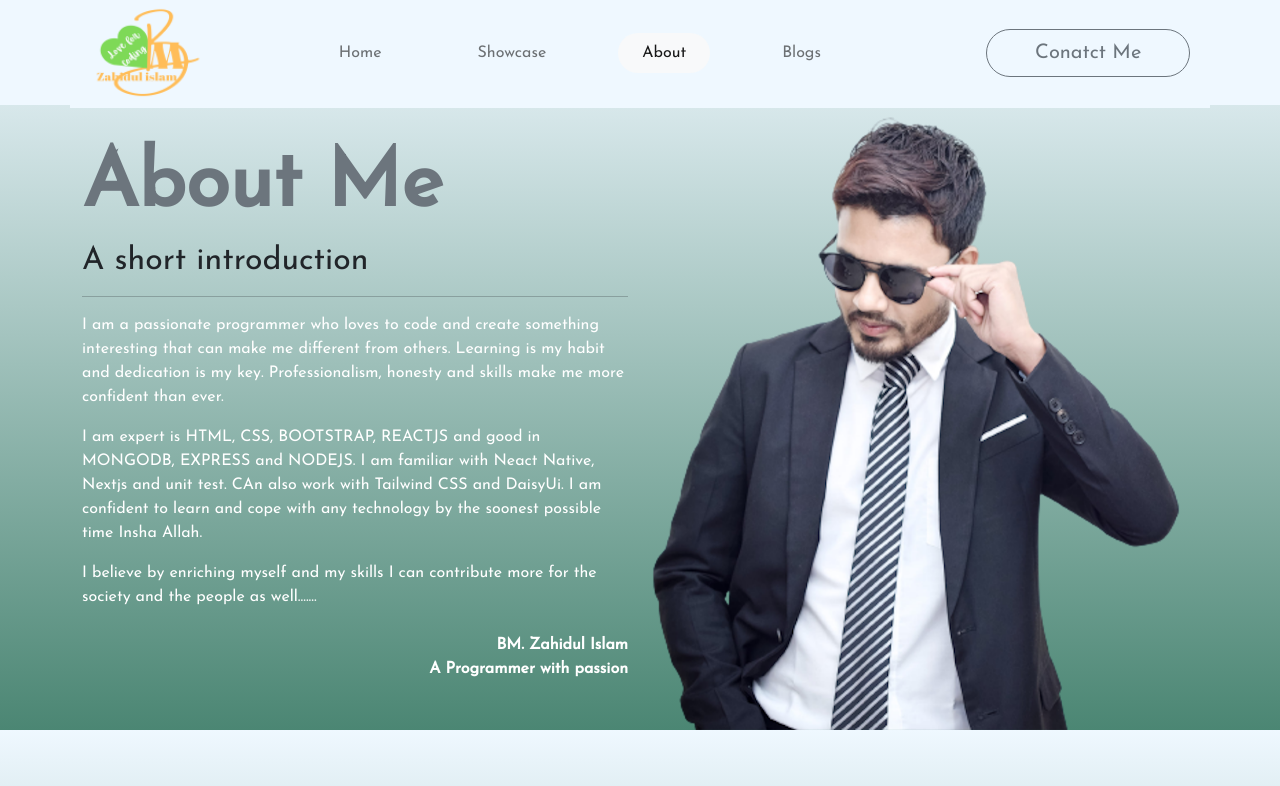
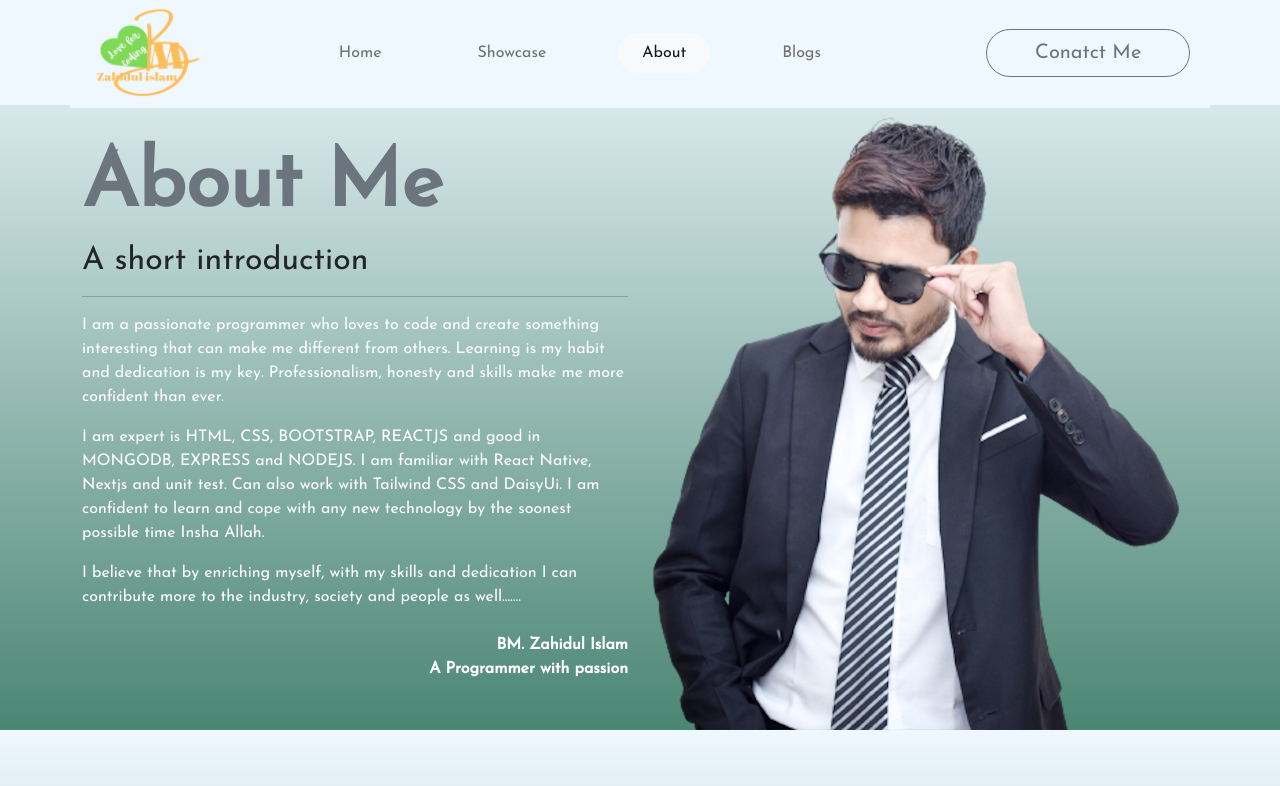
Before and after one commit to Zahid-BM/personal-portfolio-site, a React (Create React App) app: page /about in a window 1280 px wide. Shown: the top 786 px of the page. Built offline with nearby package versions, Linux system fonts and the light colour scheme.

Commit message:
Alhmadulillah abouut section spelling mistakes corrected

```diff
--- a/src/pages/About/About.js
+++ b/src/pages/About/About.js
@@ -25,17 +25,17 @@ const About = () => {
                                 </p>
 
                                 <p>
-                                    I am expert is HTML, CSS, BOOTSTRAP, REACTJS and good in MONGODB, EXPRESS and NODEJS. I am familiar with Neact Native, Nextjs and unit test. CAn also work with Tailwind CSS and DaisyUi. I am confident to learn and cope with any technology by the soonest possible time Insha Allah.
+                                    I am expert is HTML, CSS, BOOTSTRAP, REACTJS and good in MONGODB, EXPRESS and NODEJS. I am familiar with React Native, Nextjs and unit test. Can also work with Tailwind CSS and DaisyUi. I am confident to learn and cope with any new technology by the soonest possible time Insha Allah.
                                 </p>
 
                                 <p>
-                                    I believe by enriching myself and my skills I can contribute more for the society and the people as well.......
+                                    I believe that by enriching myself, with my skills and dedication I can contribute more to the industry, society and people as well.......
                                 </p>
                                 <p className='text-end mt-4 fw-bold'>
                                     BM. Zahidul Islam <br />
                                     A Programmer with passion
                                 </p>
-                           </div>
+                            </div>
                         </Bounce>
                     </Col>
                     <Col lg={6}>
```
